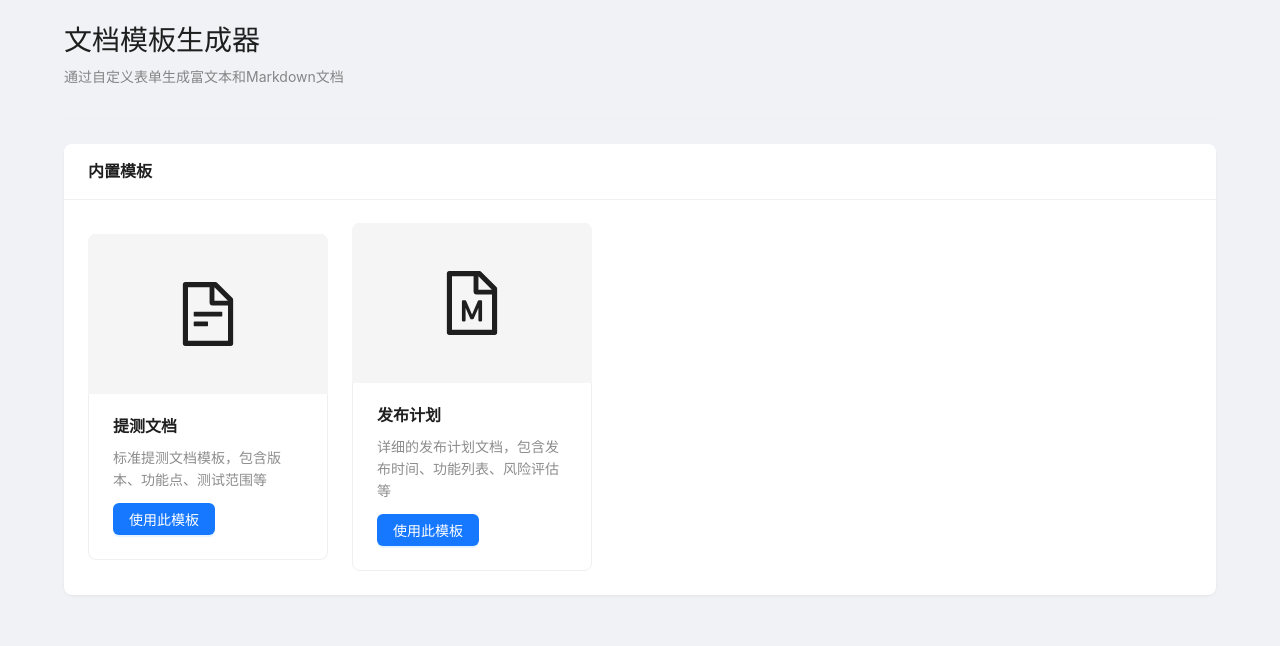
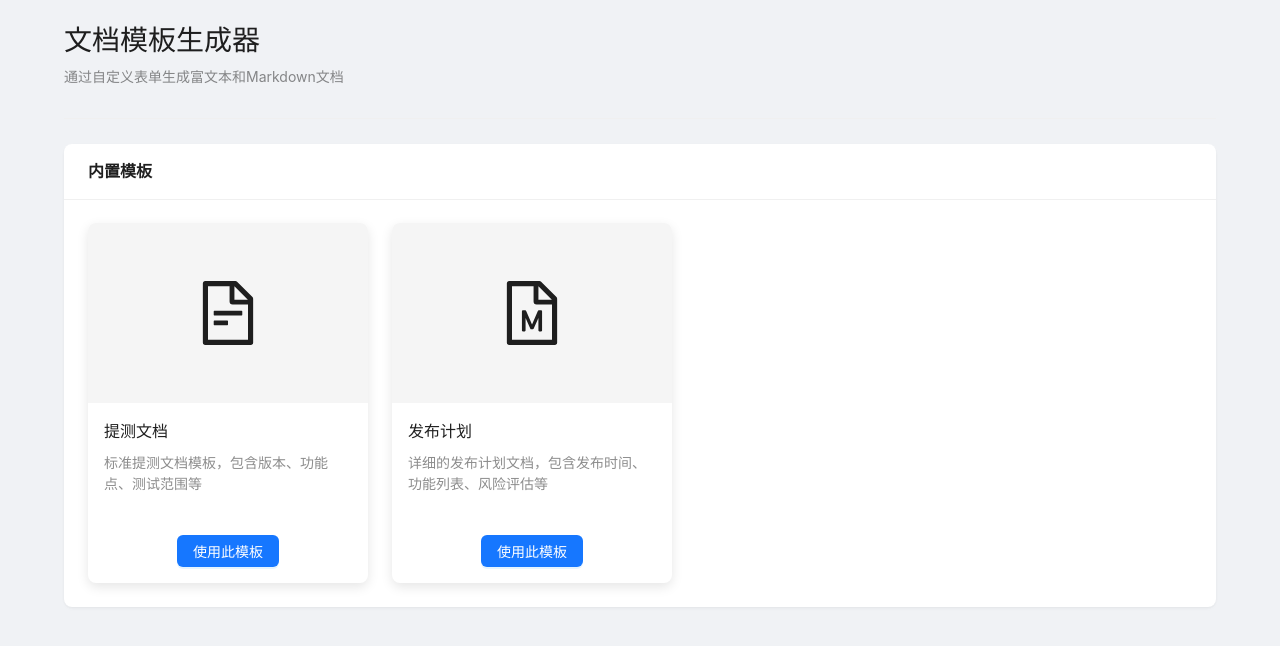
Before and after one commit to Nuibia/doc-template-generator, a Next.js app: page / in a window 1280 px wide. Shown: the top 646 px of the page. Built offline with nearby package versions, Linux system fonts and the light colour scheme.

Commit message:
feat: 添加模板卡片组件及容器，优化首页模板展示逻辑

```diff
--- /dev/null
+++ b/src/components/TemplateCard/index.tsx
@@ -0,0 +1,30 @@
+import { Button } from 'antd';
+import Link from 'next/link';
+import React, { ReactNode } from 'react';
+import styles from './styles.module.css';
+
+interface TemplateCardProps {
+  icon: ReactNode;
+  title: string;
+  description: string;
+  templateId: string;
+}
+
+const TemplateCard: React.FC<TemplateCardProps> = ({ icon, title, description, templateId }) => {
+  return (
+    <div className={styles.templateCard}>
+      <div className={styles.cardCover}>{icon}</div>
+      <div className={styles.cardContent}>
+        <h3 className={styles.cardTitle}>{title}</h3>
+        <p className={styles.cardDescription}>{description}</p>
+      </div>
+      <div className={styles.cardAction}>
+        <Link href={`/template?id=${templateId}`} passHref>
+          <Button type="primary">使用此模板</Button>
+        </Link>
+      </div>
+    </div>
+  );
+};
+
+export default TemplateCard;
--- /dev/null
+++ b/src/components/TemplateCard/styles.module.css
@@ -0,0 +1,127 @@
+.templateCard {
+  width: 280px;
+  height: 360px;
+  transition: all 0.3s ease;
+  position: relative;
+  overflow: hidden;
+  box-shadow: 0 4px 12px rgba(0, 0, 0, 0.1);
+  border-radius: 8px;
+  background-color: #fff;
+  display: flex;
+  flex-direction: column;
+}
+
+.templateCard:hover {
+  transform: translateY(-8px) scale(1.02);
+  box-shadow: 0 12px 24px rgba(0, 0, 0, 0.15);
+}
+
+.templateCard::before {
+  content: '';
+  position: absolute;
+  top: 0;
+  left: 0;
+  width: 100%;
+  height: 100%;
+  background: linear-gradient(135deg, rgba(255, 255, 255, 0.1) 0%, rgba(255, 255, 255, 0) 100%);
+  opacity: 0;
+  transition: opacity 0.3s ease;
+  z-index: 1;
+  pointer-events: none;
+}
+
+.templateCard:hover::before {
+  opacity: 1;
+}
+
+.templateCard::after {
+  content: '';
+  position: absolute;
+  width: 200%;
+  height: 200%;
+  background: linear-gradient(
+    45deg,
+    rgba(255, 255, 255, 0) 30%,
+    rgba(255, 255, 255, 0.8) 50%,
+    rgba(255, 255, 255, 0) 70%
+  );
+  top: -50%;
+  left: -50%;
+  transform: rotate(25deg);
+  transition: all 0.7s;
+  opacity: 0;
+  z-index: 2;
+  pointer-events: none;
+}
+
+.templateCard:hover::after {
+  animation: shine 1.2s forwards;
+}
+
+@keyframes shine {
+  0% {
+    left: -100%;
+    opacity: 0.6;
+  }
+
+  100% {
+    left: 100%;
+    opacity: 0;
+  }
+}
+
+.cardCover {
+  height: 180px;
+  display: flex;
+  justify-content: center;
+  align-items: center;
+  background-color: #f5f5f5;
+  overflow: hidden;
+  transition: all 0.3s ease;
+  position: relative;
+}
+
+.cardCover svg {
+  position: absolute;
+  top: 50%;
+  left: 50%;
+  transform: translate(-50%, -50%);
+  transition: all 0.3s ease;
+}
+
+.templateCard:hover .cardCover {
+  background-color: #e8e8e8;
+}
+
+.templateCard:hover .cardCover svg {
+  transform: translate(-50%, -50%) scale(1.1) rotate(5deg);
+  color: #1890ff;
+}
+
+.cardContent {
+  padding: 16px;
+  flex-grow: 1;
+}
+
+.cardTitle {
+  font-size: 16px;
+  font-weight: 500;
+  margin-bottom: 8px;
+}
+
+.cardDescription {
+  color: rgba(0, 0, 0, 0.45);
+  font-size: 14px;
+  line-height: 1.5;
+}
+
+.cardAction {
+  margin-top: 10px;
+  text-align: center;
+  transition: all 0.3s ease;
+  padding-bottom: 16px;
+}
+
+.templateCard:hover .cardAction {
+  transform: translateY(-5px);
+}
--- /dev/null
+++ b/src/components/TemplateCardContainer/index.tsx
@@ -0,0 +1,12 @@
+import React, { ReactNode } from 'react';
+import styles from './styles.module.css';
+
+interface TemplateCardContainerProps {
+  children: ReactNode;
+}
+
+const TemplateCardContainer: React.FC<TemplateCardContainerProps> = ({ children }) => {
+  return <div className={styles.cardContainer}>{children}</div>;
+};
+
+export default TemplateCardContainer;
--- /dev/null
+++ b/src/components/TemplateCardContainer/styles.module.css
@@ -0,0 +1,5 @@
+.cardContainer {
+  display: flex;
+  flex-wrap: wrap;
+  gap: 24px;
+}
--- /dev/null
+++ b/src/components/index.ts
@@ -0,0 +1,2 @@
+export { default as TemplateCard } from './TemplateCard';
+export { default as TemplateCardContainer } from './TemplateCardContainer';
--- a/src/pages/index.tsx
+++ b/src/pages/index.tsx
@@ -1,8 +1,8 @@
 import { FileMarkdownOutlined, FileTextOutlined } from '@ant-design/icons';
-import { Button, Card, Space, Typography } from 'antd';
+import { Card, Space, Typography } from 'antd';
 import Head from 'next/head';
-import Link from 'next/link';
 import React from 'react';
+import { TemplateCard, TemplateCardContainer } from '../components';
 
 const { Title, Paragraph } = Typography;
 
@@ -21,63 +21,21 @@ const HomePage: React.FC = () => {
 
       <Space direction="vertical" size="large" style={{ width: '100%' }}>
         <Card title="内置模板" variant="borderless">
-          <Space size="large">
-            <Card
-              hoverable
-              style={{ width: 240 }}
-              cover={
-                <div
-                  style={{
-                    height: 160,
-                    display: 'flex',
-                    justifyContent: 'center',
-                    alignItems: 'center',
-                    backgroundColor: '#f5f5f5',
-                  }}
-                >
-                  <FileTextOutlined style={{ fontSize: 64 }} />
-                </div>
-              }
-            >
-              <Card.Meta
+          <TemplateCardContainer>
+            <TemplateCard
+              icon={<FileTextOutlined style={{ fontSize: 64 }} />}
               title="提测文档"
               description="标准提测文档模板，包含版本、功能点、测试范围等"
+              templateId="test-report"
             />
-              <div style={{ marginTop: 16 }}>
-                <Link href="/template?id=test-report" passHref>
-                  <Button type="primary">使用此模板</Button>
-                </Link>
-              </div>
-            </Card>
 
-            <Card
-              hoverable
-              style={{ width: 240 }}
-              cover={
-                <div
-                  style={{
-                    height: 160,
-                    display: 'flex',
-                    justifyContent: 'center',
-                    alignItems: 'center',
-                    backgroundColor: '#f5f5f5',
-                  }}
-                >
-                  <FileMarkdownOutlined style={{ fontSize: 64 }} />
-                </div>
-              }
-            >
-              <Card.Meta
+            <TemplateCard
+              icon={<FileMarkdownOutlined style={{ fontSize: 64 }} />}
               title="发布计划"
               description="详细的发布计划文档，包含发布时间、功能列表、风险评估等"
+              templateId="release-plan"
             />
-              <div style={{ marginTop: 16 }}>
-                <Link href="/template?id=release-plan" passHref>
-                  <Button type="primary">使用此模板</Button>
-                </Link>
-              </div>
-            </Card>
-          </Space>
+          </TemplateCardContainer>
         </Card>
         {/* TODO: 未来支持自定义模板 */}
         {/* <Card title="自定义模板" variant="borderless">
```
Lines whose indentation alone changed are shown as unchanged.
